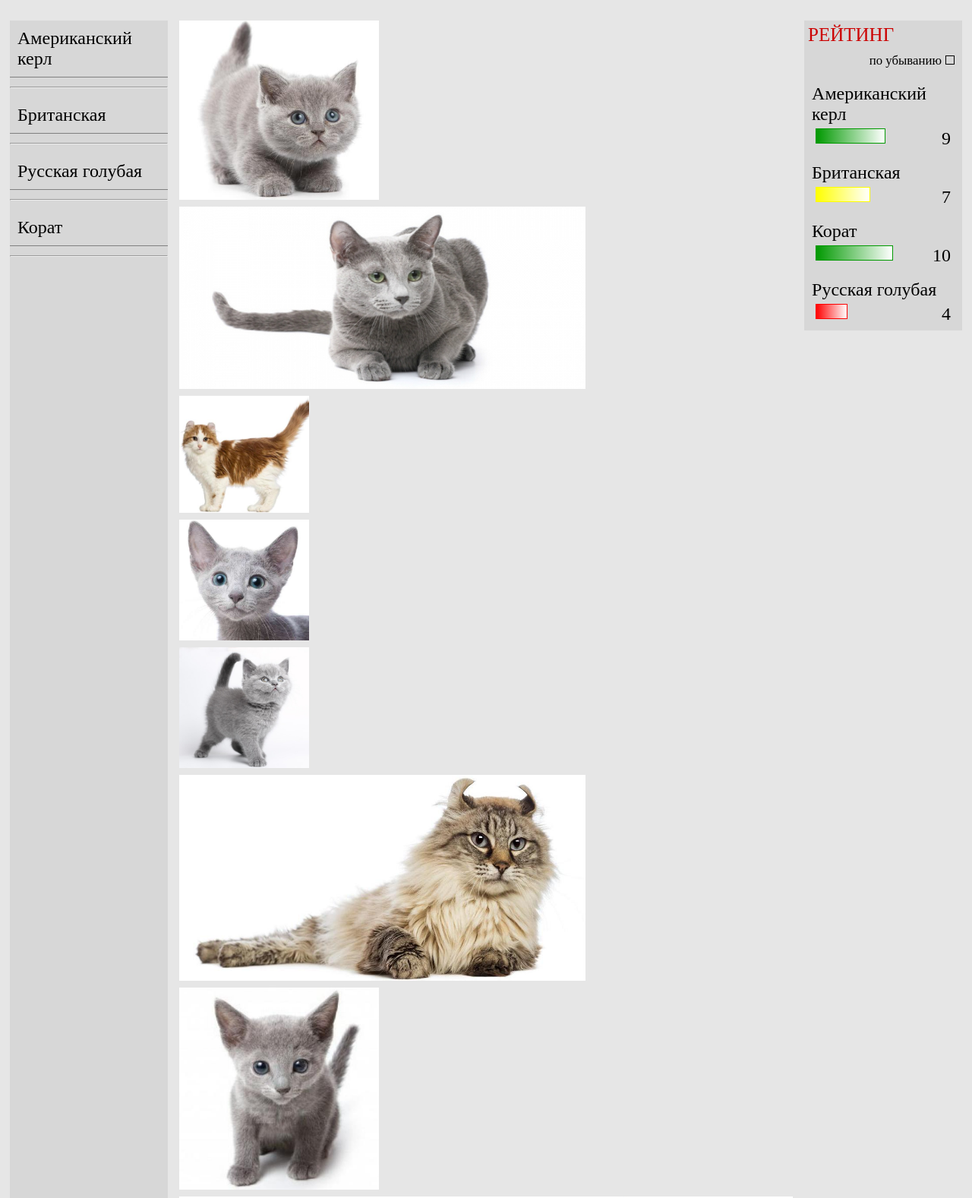
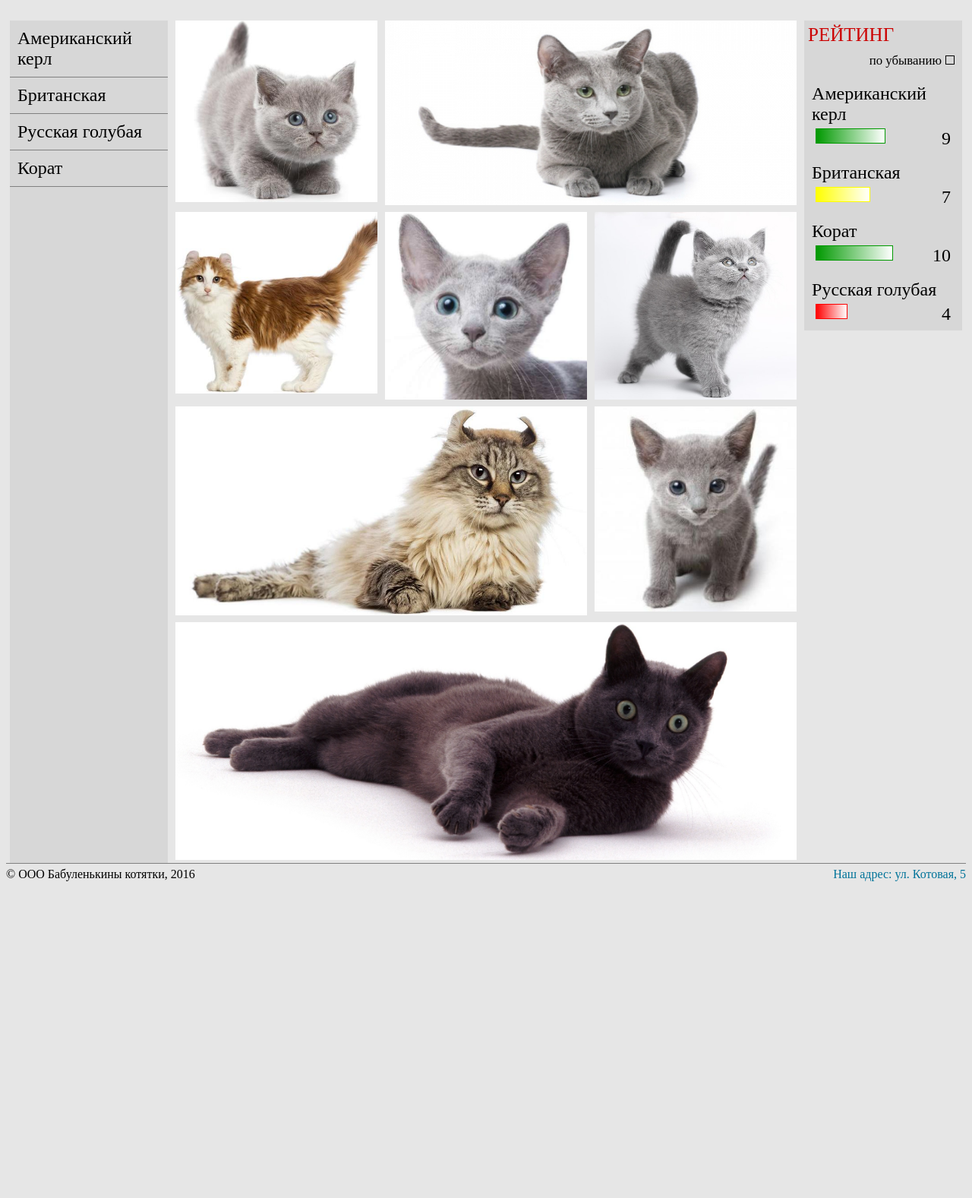
Before and after one commit to urfu-2016/markup-task-7, a plain HTML site: page index.html in a window 1280 px wide. Shown: the part 63-1640 px from the top of the page at 76% size. After the commit the page ends 1231 px from the top, so only its background shows below. Drawn offline with Linux system fonts and the light colour scheme.

Commit message:
Update index.html

```diff
--- a/index.html
+++ b/index.html
@@ -22,58 +22,54 @@
                 Американский керл
             </label>
         </div>
-        <hr>
         <div class="brit">
             <label for="brit">
                 Британская
             </label>
         </div>
-        <hr>
         <div class="rus-blue">
             <label for="rus-blue">
                 Русская голубая
             </label>
         </div>
-        <hr>
         <div class="korat">
             <label for="korat">
                 Корат
             </label>
         </div>
-        <hr>
     </nav>
     <div class="photos">
-        <div class="line">
-            <div title="Толик, 5 мес" class="brit cell-1-3">
+        <div class="brit cell-1-3">
             <img src="cats/cat1.jpg" alt="кот Толик">
+            <div class="name">Толик, 5 мес</div>
         </div>
-            <div title="Васька, 3мес" class="rus-blue cell-2-3">
+        <div class="rus-blue cell-2-3">
             <img src="cats/cat2.jpg" alt="кот Васька">
+            <div class="name">Васька, 3мес</div>
         </div>
+        <div class="curl cell-1-3">
+            <img src="cats/cat3.jpg" alt="кот Муся">
+            <div class="name">Муся, 1год</div>
         </div>
-        <div class="line">
-            <div title="Муся, 1год" class="curl cell-1-3">
-                <img src="cats/cat3.jpg" alt="кот Муся">
+        <div class="korat cell-1-3">
+            <img src="cats/cat4.jpg" alt="кот Зоя">
+            <div class="name">Зоя, 5 мес</div>
         </div>
-            <div title="Зоя, 5 мес" class="korat cell-1-3">
-                <img src="cats/cat4.jpg" alt="кот Зоя">
+        <div class="brit cell-1-3">
+            <img src="cats/cat5.jpg" alt="кот Тузя">
+            <div class="name">Тузя, 2 мес</div>
         </div>
-            <div title="Тузя, 2 мес" class="brit cell-1-3">
-                <img src="cats/cat5.jpg" alt="кот Тузя">
+        <div class="rus-blue cell-2-3">
+            <img src="cats/cat6.jpg" alt="кот Томат">
+            <div class="name">Томат, 3 года</div>
         </div>
+        <div class="curl cell-1-3">
+            <img src="cats/cat7.jpg" alt="кот Мура">
+            <div class="name">Мура, 5 мес</div>
         </div>
-        <div class="line">
-            <div title="Томат, 3 года" class="rus-blue cell-2-3">
-                <img src="cats/cat6.jpg" alt="кот Томат">
-            </div>
-            <div title="Мура, 5 мес" class="curl cell-1-3">
-                <img src="cats/cat7.jpg" alt="кот Мура">
-            </div>
-        </div>
-        <div class="line">
-            <div title="Мурзик, 3 года" class="korat cell-1">
+        <div class="korat cell-1">
             <img src="cats/cat8.jpg" alt="кот Мурзик">
-            </div>
+            <div class="name">Мурзик, 3 года</div>
         </div>
     </div>
     <aside class="rating">
@@ -117,16 +113,15 @@
         </div>
     </aside>
 </main>
+<div class="before-footer">
+</div>
 <footer>
-    <hr>
-    <div class="footer">
     <div>
         &#169; ООО Бабуленькины котятки, 2016
     </div>
     <div class="address">
         Наш адрес: ул. Котовая, 5
     </div>
-    </div>
 </footer>
 </body>
 </html>
```
Lines whose indentation alone changed are shown as unchanged.
